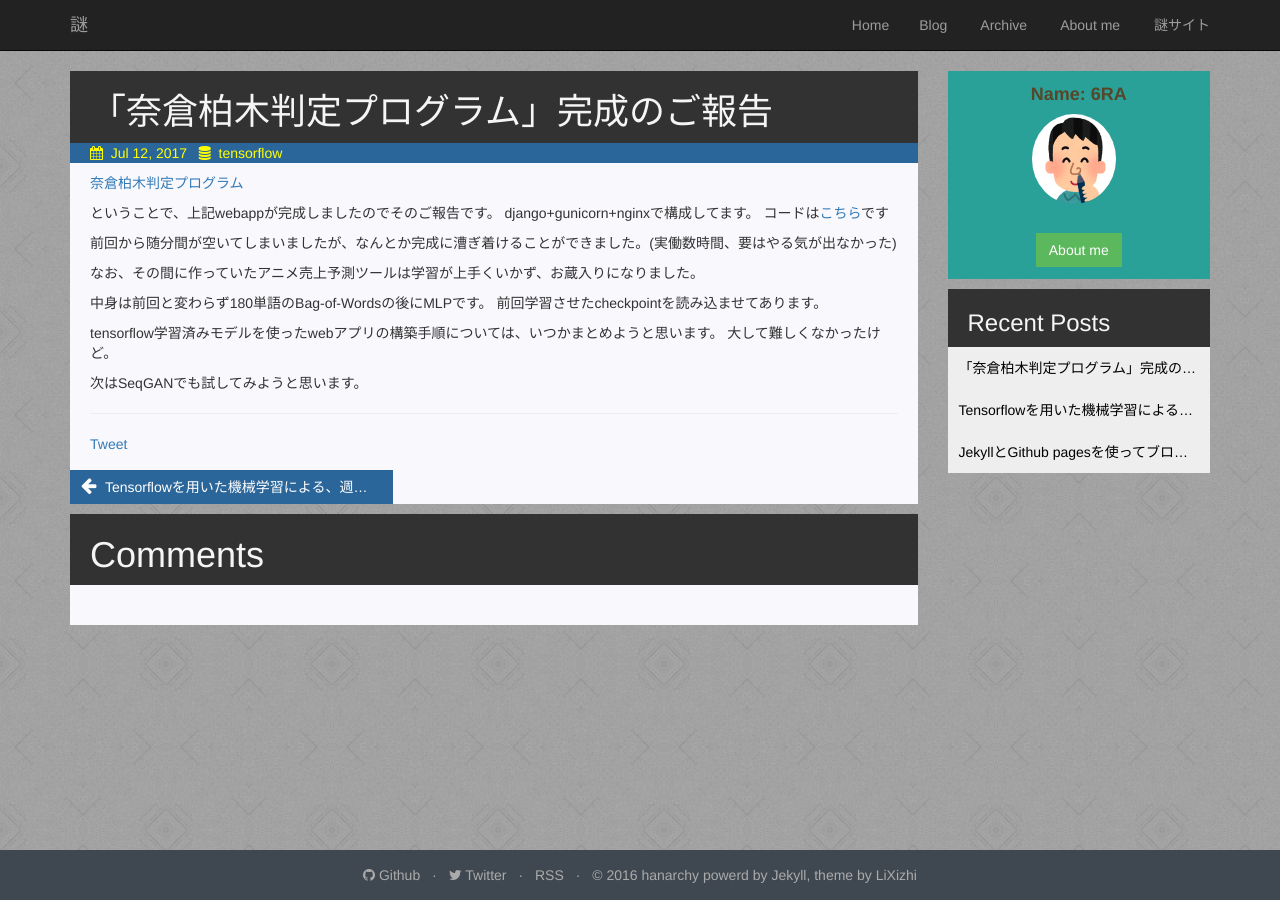
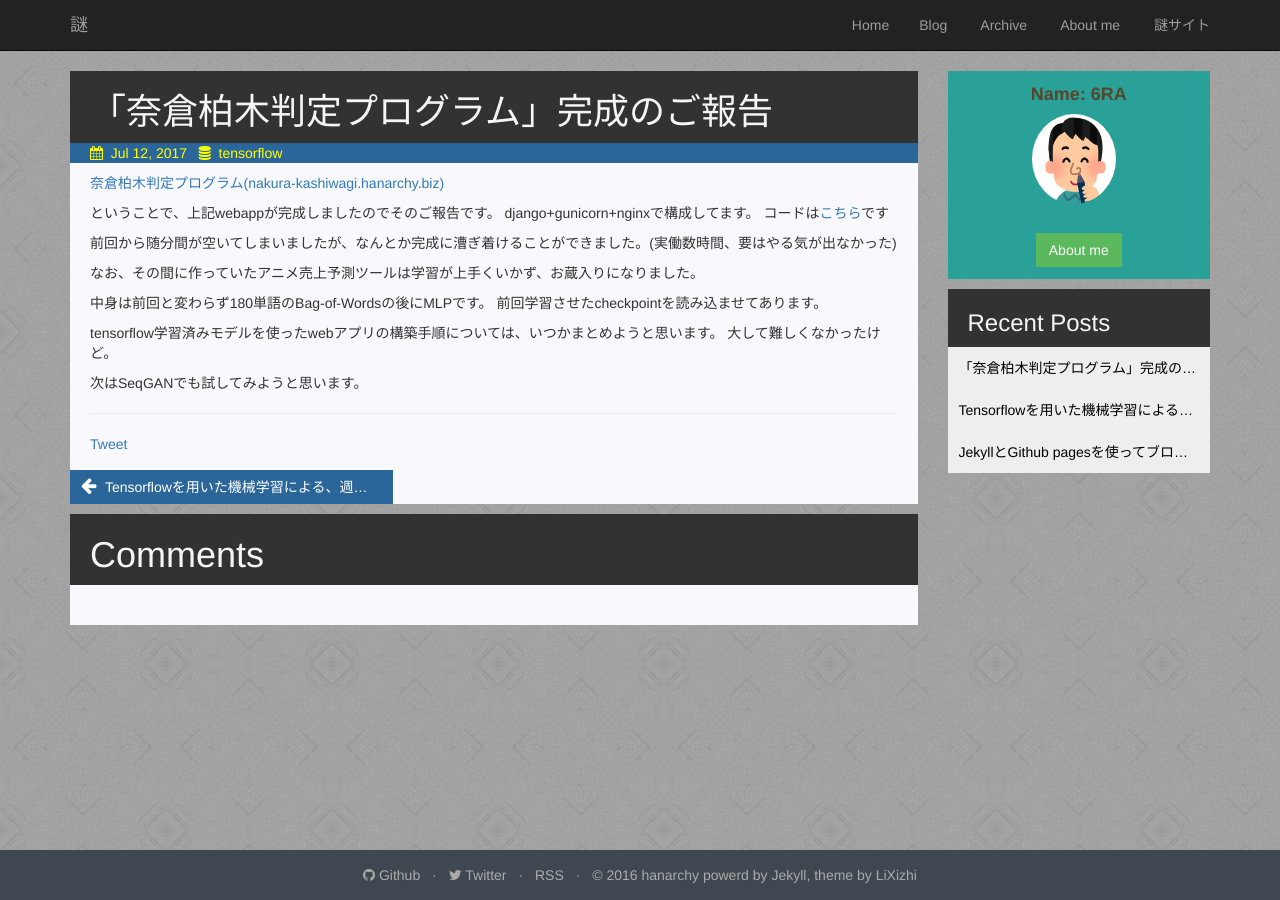
Before and after one commit to hanarchy/hanarchy.github.io, a Jekyll site: the page built from _posts/diary/2017-07-12-Nakura_Kashiwagi_Hantei_Program.md, in a window 1280 px wide. Built offline with Jekyll 4.4.1, drawn with Linux system fonts in a browser that asks for light colours; comment, search, counter and statistics services are not loaded.

Commit message:
Update 2017-07-12-Nakura_Kashiwagi_Hantei_Program.md

```diff
--- a/_posts/diary/2017-07-12-Nakura_Kashiwagi_Hantei_Program.md
+++ b/_posts/diary/2017-07-12-Nakura_Kashiwagi_Hantei_Program.md
@@ -7,7 +7,7 @@ comments: true
 share: true
 ---
 
-[奈倉柏木判定プログラム](http://nakura-kashiwagi.hanarchy.biz)
+[奈倉柏木判定プログラム(nakura-kashiwagi.hanarchy.biz)](http://nakura-kashiwagi.hanarchy.biz)
 
 ということで、上記webappが完成しましたのでそのご報告です。
 django+gunicorn+nginxで構成してます。
```
